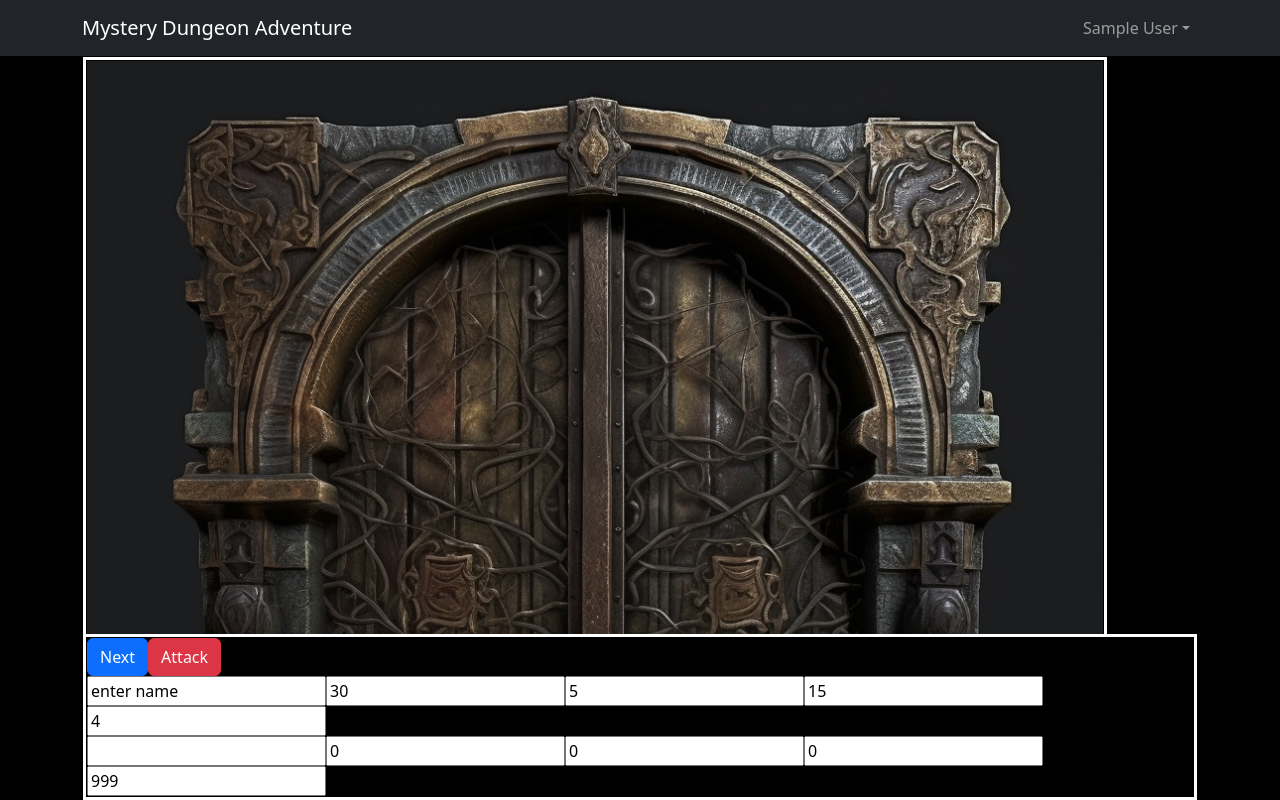
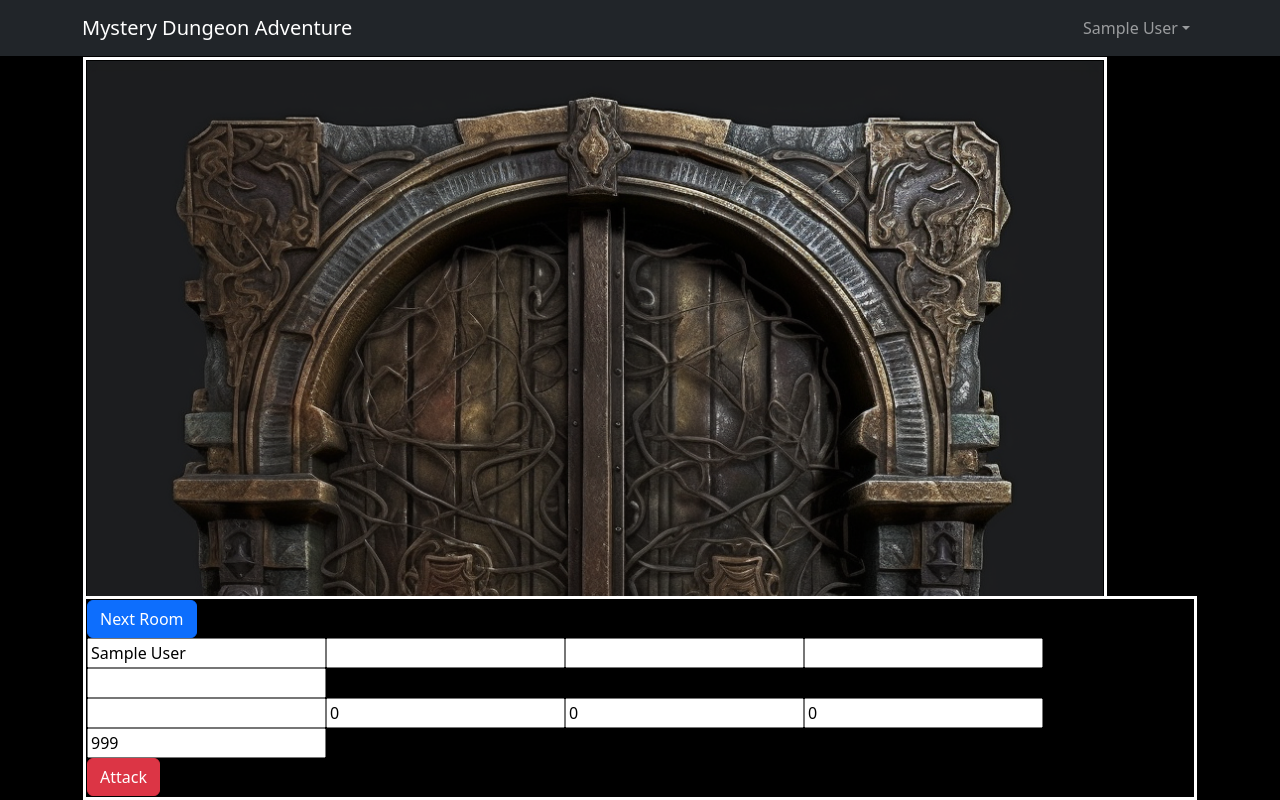
Before and after one commit to mikethemerchant/mystery-dungeon-adventure, a React (Vite) app in the folder frontend/: page /dungeon in a window 1280 px wide. Shown: the top 800 px of the page. Built offline with nearby package versions, Linux system fonts and the light colour scheme; sample sign-in values are in the browser's storage.

Commit message:
got it finally

```diff
--- a/frontend/src/components/Dungeon.jsx
+++ b/frontend/src/components/Dungeon.jsx
@@ -1,7 +1,7 @@
-/* import './App.css'; */
 import 'bootstrap/dist/css/bootstrap.min.css';
-import { Button } from 'reactstrap';
+import { Form, Button } from 'reactstrap';
 import { useState, useEffect } from 'react';
+import { toast } from 'react-toastify'
 
 import Image from './Image'
 import Description from './Description';
@@ -9,53 +9,74 @@ import data from './data/monsters.json';
 import misses from './data/miss.json';
 import hits from './data/hit.json';
 
+import { setCredentials } from '../slices/authSlice'
+import { useDispatch,useSelector } from 'react-redux'
+import { useUpdateUserMutation } from '../slices/usersApiSlice'
+
 function Dungeon() {
+  const dispatch = useDispatch();
+  const { userInfo } = useSelector((state) => state.auth);
+  const [updateProfile] = useUpdateUserMutation();
+
   const [arrayIndex, setArrayIndex] = useState(0);
-  const [character, setCharacter] = useState(JSON.parse(window.localStorage.getItem('character')) || {name: 'enter name', hitpoints: 30, attack: 5, defence: 15, damage: 4})
   const [monster, setMonster] = useState(data[arrayIndex])
   const [fightDescription, setFightDescription] = useState('')
 
+  const [name, setName] = useState(userInfo?.name);
+  const [hitpoints, setHitpoints] = useState(userInfo?.hitpoints);
+  const [armor, setArmor] = useState(userInfo?.armor);
+  const [attack, setAttack] = useState(userInfo?.attack);
+  const [damage, setDamage] = useState(userInfo?.damage);
+
+
+
   useEffect(() => {
-    window.localStorage.setItem('character', JSON.stringify(character))
-  }, [character])
+    // nothing here anymore
+  }, [])
 
-  const nameChange = event => setCharacter({name: event.target.value, hitpoints: character.hitpoints, attack: character.attack, defence: character.defence, damage: character.damage} )
-  const hitpointsChange = event => setCharacter({name: character.name, hitpoints: event.target.value, attack: character.attack, defence: character.defence, damage: character.damage} )
-  const attackChange = event => setCharacter({name: character.name, hitpoints: character.hitpoints, attack: event.target.value, defence: character.defence, damage: character.damage} )
-  const defenceChange = event => setCharacter({name: character.name, hitpoints: character.defence, attack: character.attack, defence: event.target.value, damage: character.damage} )
-  const damageChange = event => setCharacter({name: character.name, hitpoints: character.defence, attack: character.attack, defence: character.defence, damage: event.target.value} )
+  const nameChange = event => setName(event.target.value)
+  const hitpointsChange = event => setHitpoints(event.target.value)
+  const attackChange = event => setAttack(event.target.value)
+  const armorChange = event => setArmor(event.target.value)
+  const damageChange = event => setDamage(event.target.value)
 
-  function onButttonClick() {
-    if(character.hitpoints > 0) {
+  const nameMonsterChange = event => setMonster({name: event.target.value, hitpoints: monster.hitpoints, attack: monster.attack, defence: monster.defence, damage: monster.damage} )
+  const hitpointsMonsterChange = event => setMonster({name: monster.name, hitpoints: event.target.value, attack: monster.attack, defence: monster.defence, damage: monster.damage} )
+  const attackMonsterChange = event => setMonster({name: monster.name, hitpoints: monster.hitpoints, attack: event.target.value, defence: monster.defence, damage: monster.damage} )
+  const defenceMonsterChange = event => setMonster({name: monster.name, hitpoints: monster.defence, attack: monster.attack, defence: event.target.value, damage: monster.damage} )
+  const damageMonsterChange = event => setMonster({name: monster.name, hitpoints: monster.defence, attack: monster.attack, defence: monster.defence, damage: event.target.value} )
+
+
+  function nextClick() {
+    if(hitpoints > 0) {
       const indexMax = data.length - 1;
       let randomInt = Math.floor((Math.random() * indexMax))+1;
       setArrayIndex(randomInt);
       setMonster(data[randomInt]);
       setFightDescription('');
     } else {
+      // restart
       setArrayIndex(0);
       setMonster(data[0]);
       setFightDescription('');
-      setCharacter({name: 'enter name', hitpoints: 30, attack: 5, defence: 15, damage: 4})
+      setHitpoints(userInfo?.hitpoints);
+    }
   }
 
-
-  }
-
-  function onAttackClick() {
+  function attackClick() {
     let result = "";
     if (arrayIndex === 0) {
       result += "You are not fighting anyone.";
     } else {
-      if (character.hitpoints > 0 && monster.hitpoints > 0) {
-        result += " " + fight(character, monster);
+      if (hitpoints > 0 && monster.hitpoints > 0) {
+        result += " " + UserAttack();
       }
-      if (character.hitpoints > 0 && monster.hitpoints > 0) {
-        result += " " + fight(monster, character);
+      if (hitpoints > 0 && monster.hitpoints > 0) {
+        result += " " + MonsterAttack();
       }
-      if(character.hitpoints <= 0 || monster.hitpoints <= 0) {
-        if(character.hitpoints < monster.hitpoints) {
-          result += " " + character.name + " is dead.";
+      if(hitpoints <= 0 || monster.hitpoints <= 0) {
+        if(hitpoints < monster.hitpoints) {
+          result += " " + name + " is dead.";
         } else {
           result += " " + monster.name + " is dead.";
         }
@@ -64,10 +85,9 @@ function Dungeon() {
     setFightDescription(result);
   }
 
-
-  function fight(attacker, defender) {
-    let attackValue = parseInt(attacker.attack) + Math.floor(Math.random() * 20);
-    let attackDamage = parseInt(attacker.damage);
+  function UserAttack() {
+    let attackValue = parseInt(userInfo.attack) + Math.floor(Math.random() * 20);
+    let attackDamage = parseInt(userInfo.damage);
     const missMax = misses.length - 1;
     let missIndex = 1;
     const hitMax = hits.length - 1;
@@ -75,25 +95,74 @@ function Dungeon() {
 
     let text = "";
 
-    if (defender.hitpoints >= 1 && attacker.hitpoints >= 1) {
-      if (attackValue > defender.defence) {  // hit
-        defender.hitpoints -= attackDamage;
-        hitIndex = Math.floor((Math.random() * hitMax))+1;
-        text = hits[hitIndex].description.replace("ATTACKER", attacker.name).replace("DEFENDER", defender.name);
-      } else { // miss
-        missIndex = Math.floor((Math.random() * missMax))+1;
-        text = misses[missIndex].description.replace("ATTACKER", attacker.name).replace("DEFENDER", defender.name);
+    if (monster.hitpoints >= 1 && userInfo.hitpoints >= 1) {
+      if (attackValue > monster.defence) {
+        // hit
+        monster.hitpoints -= attackDamage;
+        hitIndex = Math.floor(Math.random() * hitMax) + 1;
+        text = hits[hitIndex].description
+          .replace("ATTACKER", userInfo.name)
+          .replace("DEFENDER", monster.name);
+      } else {
+        // miss
+        missIndex = Math.floor(Math.random() * missMax) + 1;
+        text = misses[missIndex].description
+          .replace("ATTACKER", userInfo.name)
+          .replace("DEFENDER", monster.name);
       }
     }
 
     return text;
   }
 
-  const nameMonsterChange = event => setMonster({name: event.target.value, hitpoints: monster.hitpoints, attack: monster.attack, defence: monster.defence, damage: monster.damage} )
-  const hitpointsMonsterChange = event => setMonster({name: monster.name, hitpoints: event.target.value, attack: monster.attack, defence: monster.defence, damage: monster.damage} )
-  const attackMonsterChange = event => setMonster({name: monster.name, hitpoints: monster.hitpoints, attack: event.target.value, defence: monster.defence, damage: monster.damage} )
-  const defenceMonsterChange = event => setMonster({name: monster.name, hitpoints: monster.defence, attack: monster.attack, defence: event.target.value, damage: monster.damage} )
-  const damageMonsterChange = event => setMonster({name: monster.name, hitpoints: monster.defence, attack: monster.attack, defence: monster.defence, damage: event.target.value} )
+  function MonsterAttack() {
+    let attackValue = parseInt(monster.attack) + Math.floor(Math.random() * 20);
+    let attackDamage = parseInt(monster.damage);
+    const missMax = misses.length - 1;
+    let missIndex = 1;
+    const hitMax = hits.length - 1;
+    let hitIndex = 1;
+
+    let text = "";
+
+    if (monster.hitpoints >= 1 && hitpoints >= 1) {
+      if (attackValue > userInfo.armor) {
+        // hit
+        setHitpoints(hitpoints - attackDamage);
+        hitIndex = Math.floor(Math.random() * hitMax) + 1;
+        text = hits[hitIndex].description
+          .replace("ATTACKER", monster.name)
+          .replace("DEFENDER", name);
+      } else {
+        // miss
+        missIndex = Math.floor(Math.random() * missMax) + 1;
+        text = misses[missIndex].description
+          .replace("ATTACKER", monster.name)
+          .replace("DEFENDER", name);
+      }
+    }
+
+    return text;
+  }
+
+  const submitHandler = async (e) => {
+    e.preventDefault();
+    try {
+      const res = await updateProfile({
+        id: userInfo._id,
+        name,
+        hitpoints,
+        armor,
+        attack,
+        damage
+        }).unwrap();
+      dispatch(setCredentials({...res}));
+      toast.success('Progress saved!');
+    } catch (error) {
+      toast.error(error?.data?.message || error?.error);
+    }
+  }
+
 
   return (
     <>
@@ -102,15 +171,16 @@ function Dungeon() {
           <Description arrayIndex={arrayIndex} />
           {fightDescription}
           <div>
-            <Button color="primary" onClick={onButttonClick}>Next</Button>
-            <Button color="danger" onClick={onAttackClick}>Attack</Button>
+          <Form onSubmit={submitHandler}>
+            <Button type='submit' color="primary" onClick={nextClick}>Next Room</Button>
+          </Form>
           </div>
             <div >
-            <input type="text" id="name" value={character.name} onChange={nameChange} />
-            <input type="text" id="hitpoints" value={character.hitpoints} onChange={hitpointsChange} />
-            <input type="text" id="attack" value={character.attack} onChange={attackChange} />
-            <input type="text" id="defence" value={character.defence} onChange={defenceChange} />
-            <input type="text" id="damage" value={character.damage} onChange={damageChange} />
+              <input type="text" id="name" value={name} onChange={nameChange} />
+              <input type="text" id="hitpoints" value={hitpoints} onChange={hitpointsChange} />
+              <input type="text" id="attack" value={attack} onChange={attackChange} />
+              <input type="text" id="armor" value={armor} onChange={armorChange} />
+              <input type="text" id="damage" value={damage} onChange={damageChange} />
             </div>
             <div >
               <input type="text" id="name" value={monster.name} onChange={nameMonsterChange} />
@@ -119,6 +189,9 @@ function Dungeon() {
               <input type="text" id="defence" value={monster.defence} onChange={defenceMonsterChange} />
               <input type="text" id="damage" value={monster.damage} onChange={damageMonsterChange} />
             </div>
+            <Button color="danger" onClick={attackClick} >Attack</Button>
+
+
       </div>
     </>
   );
--- a/frontend/src/screens/ProfileScreen.jsx
+++ b/frontend/src/screens/ProfileScreen.jsx
@@ -54,7 +54,7 @@ const ProfileScreen = () => {
         setIntelligence(userInfo?.intelligence);
         setWisdom(userInfo?.wisdom);
         setCharisma(userInfo?.charisma);
-    }, []);
+    }, [userInfo]);
 
     const submitHandler = async (e) => {
         e.preventDefault();
```
Lines whose indentation alone changed are shown as unchanged.
